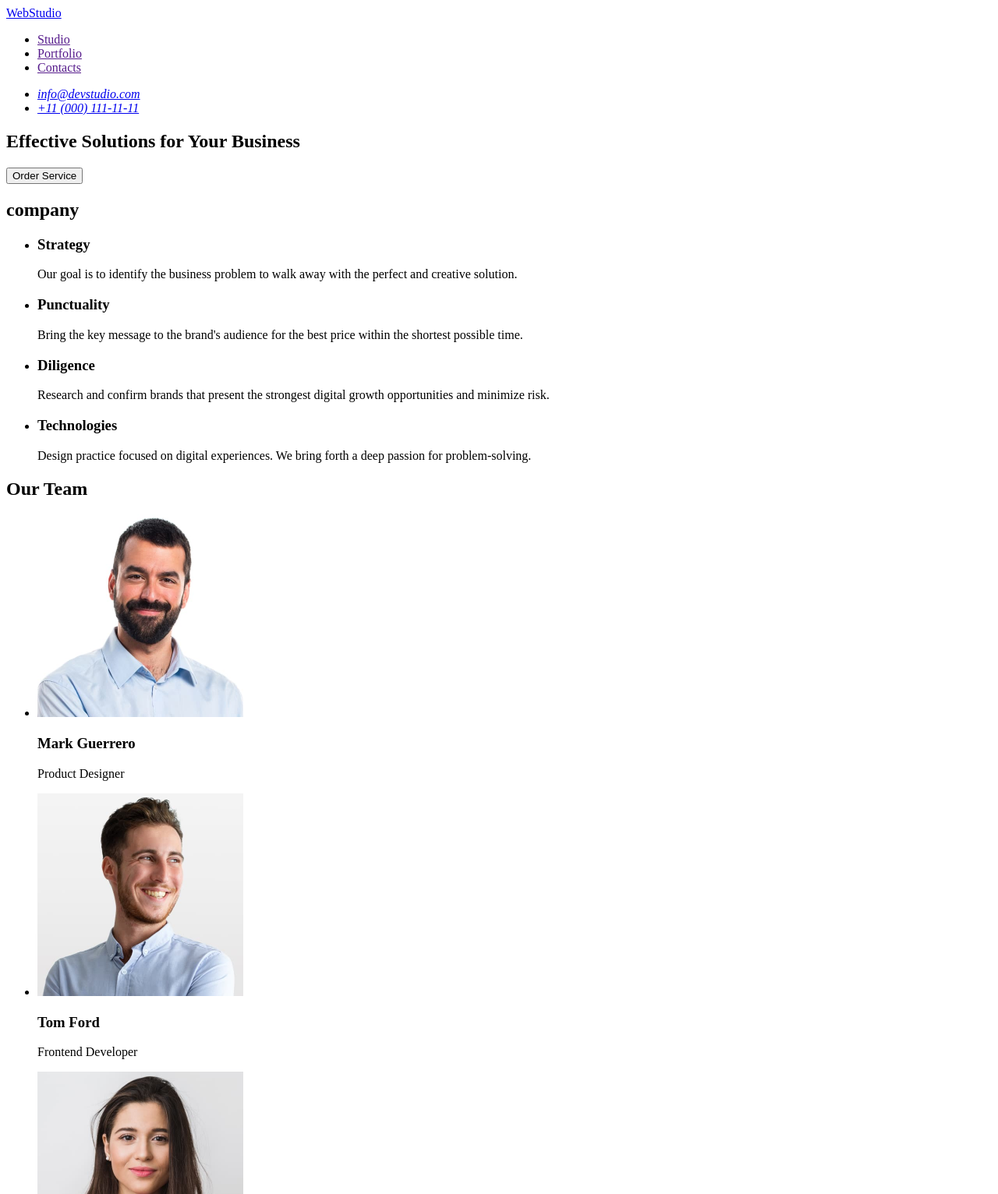
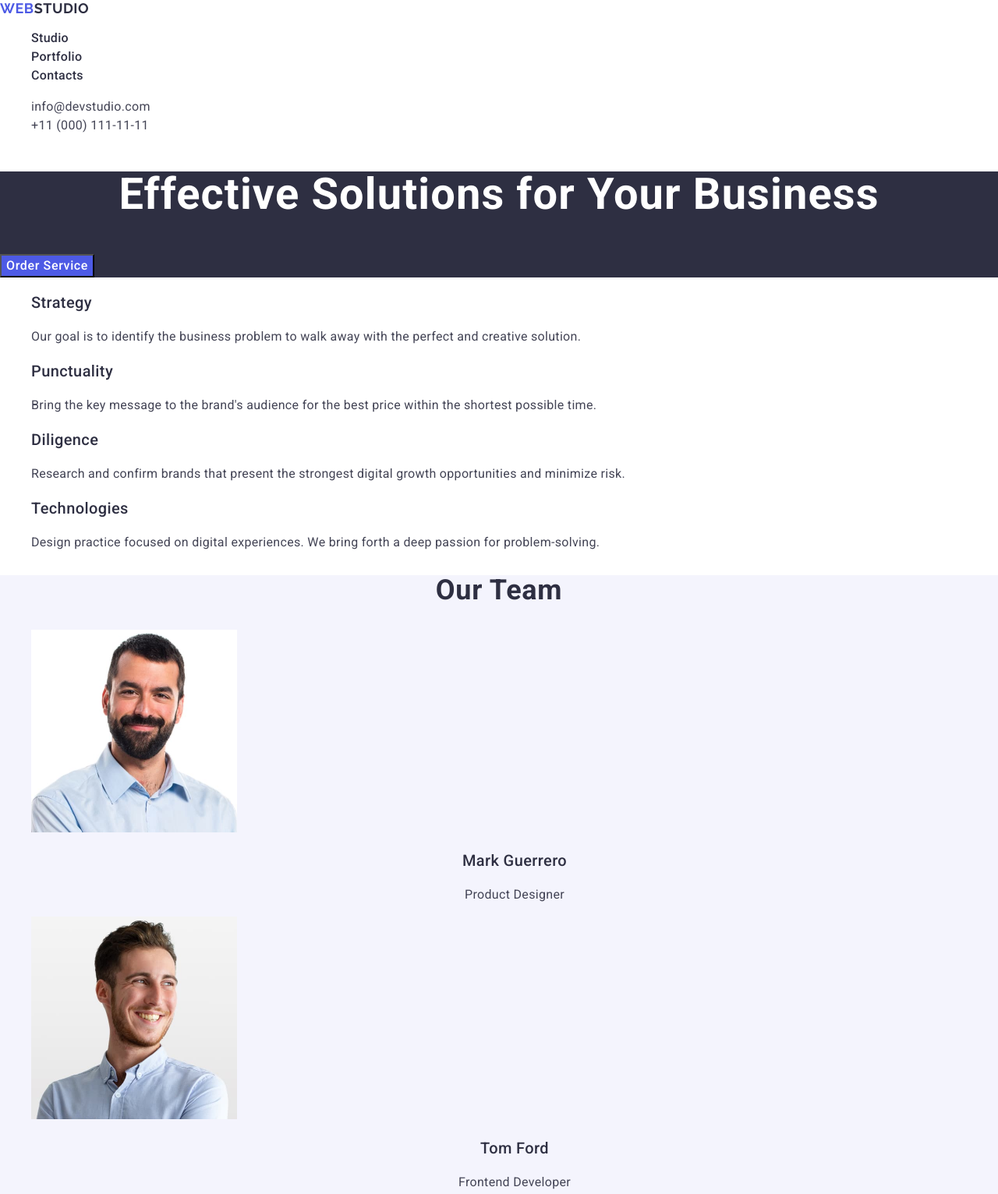
Before and after one commit to artem-ilchuk/goit-markup-hw-02, a plain HTML site: page index.html in a window 1280 px wide. Shown: the top 1532 px of the page at 78% size. Drawn offline with nearby package versions, Linux system fonts and the light colour scheme.

Commit message:
add css styles

```diff
--- /dev/null
+++ b/css/styles.css
@@ -0,0 +1,222 @@
+body {
+  font-family: "Roboto", sans-serif;
+  color: #434455;
+  background-color: #fff;
+}
+
+ul,
+ol {
+  list-style-type: none;
+}
+
+a {
+  text-decoration: none;
+}
+
+/* ----------HEADER-------- */
+
+.logo {
+  font-family: "Raleway", sans-serif;
+  font-weight: 700;
+  font-size: 18px;
+  line-height: 1.17;
+  letter-spacing: 0.03em;
+  text-transform: uppercase;
+  color: #4d5ae5;
+}
+
+.header-logo .logo-part {
+  color: #2e2f42;
+}
+
+.nav-link {
+  font-weight: 500;
+  font-size: 16px;
+  line-height: 1.5;
+  letter-spacing: 0.02em;
+  color: #2e2f42;
+}
+
+.address-link:hover,
+.address-link:focus,
+.nav-link:hover,
+.nav-link:focus {
+  color: #404bbf;
+}
+
+.address {
+  font-style: normal;
+}
+
+.address-link {
+  font-size: 16px;
+  line-height: 1.5;
+  letter-spacing: 0.02em;
+  color: #434455;
+}
+
+/* ------------------------ */
+
+/* ----------HERO---------- */
+
+.hero {
+  background-color: #2e2f42;
+}
+
+.hero-title {
+  font-size: 56px;
+  line-height: 1.07;
+  letter-spacing: 0.02em;
+  text-align: center;
+  color: #fff;
+}
+
+.hero-button {
+  font-weight: 500;
+  font-size: 16px;
+  line-height: 1.5;
+  letter-spacing: 0.04em;
+  background-color: #4d5ae5;
+  color: #fff;
+}
+
+.hero-button:hover,
+.hero-button:focus {
+  cursor: pointer;
+  background-color: #404bbf;
+}
+
+/* --------------------------- */
+
+/* ----------COMPANY---------- */
+
+.company {
+}
+
+.visually-hidden {
+  position: absolute;
+  width: 1px;
+  height: 1px;
+  margin: -1px;
+  border: 0;
+  padding: 0;
+  white-space: nowrap;
+  overflow: hidden;
+}
+.company-list {
+}
+
+.company-item {
+}
+
+.company-subtitle {
+  font-weight: 500;
+  font-size: 20px;
+  line-height: 1.2;
+  letter-spacing: 0.02em;
+  color: #2e2f42;
+}
+
+.company-text {
+  font-size: 16px;
+  line-height: 1.5;
+  letter-spacing: 0.02em;
+}
+
+/* --------------------------- */
+
+/* ----------OUR TEAM---------- */
+
+.team {
+  background-color: #f4f4fd;
+}
+
+.team-title {
+  font-size: 36px;
+  line-height: 1.11;
+  letter-spacing: 0.02em;
+  text-align: center;
+  color: #2e2f42;
+}
+
+.team-list {
+}
+
+.team-item {
+}
+
+.team-image {
+}
+
+.team-subtitle {
+  font-weight: 500;
+  font-size: 20px;
+  line-height: 1.2;
+  letter-spacing: 0.02em;
+  text-align: center;
+  color: #2e2f42;
+}
+
+.team-text {
+  font-size: 16px;
+  line-height: 1.5;
+  letter-spacing: 0.02em;
+  text-align: center;
+}
+
+/* --------------------------- */
+
+/* -------PORTFOLIO----------- */
+
+.portfolio {
+}
+
+.portfolio-title {
+  font-size: 36px;
+  line-height: 1.11;
+  letter-spacing: 0.02em;
+  text-align: center;
+  color: #2e2f42;
+}
+
+.portfolio-list {
+}
+
+.portfolio-item {
+}
+
+.portfolio-image {
+}
+
+.portfolio-subtitle {
+  font-weight: 500;
+  font-size: 20px;
+  line-height: 1.2;
+  letter-spacing: 0.02em;
+  color: #2e2f42;
+}
+
+.portfolio-text {
+  font-size: 16px;
+  line-height: 1.5;
+  letter-spacing: 0.02em;
+}
+
+/* --------------------------- */
+/* ----------FOOTER----------- */
+.footer {
+  background-color: #2e2f42;
+}
+
+.footer-logo .logo-part {
+  color: #f4f4fd;
+}
+
+.footer-text {
+  font-size: 16px;
+  line-height: 1.5;
+  letter-spacing: 0.02em;
+  color: #f4f4fd;
+}
+
+/* --------------------------- */
--- a/index.html
+++ b/index.html
@@ -5,93 +5,153 @@
     <meta charset="UTF-8">
     <meta name="viewport" content="width=device-width, initial-scale=1.0">
     <title>WebStudio</title>
+
+    <link rel="stylesheet" href="https://cdnjs.cloudflare.com/ajax/libs/modern-normalize/2.0.0/modern-normalize.min.css"
+        integrity="sha512-4xo8blKMVCiXpTaLzQSLSw3KFOVPWhm/TRtuPVc4WG6kUgjH6J03IBuG7JZPkcWMxJ5huwaBpOpnwYElP/m6wg=="
+        crossorigin="anonymous" referrerpolicy="no-referrer" />
+
+
+    <link rel="preconnect" href="https://fonts.googleapis.com">
+    <link rel="preconnect" href="https://fonts.gstatic.com" crossorigin>
+    <link href="https://fonts.googleapis.com/css2?family=Raleway:wght@700&family=Roboto:wght@400;500;700&display=swap"
+        rel="stylesheet" />
+
+    <link rel="stylesheet" href="./css/styles.css" />
 </head>
 
 <body>
-    <!-- This is header part-->
-    <header>
-        <nav>
-            <a href="./index.html">WebStudio</a>
-            <ul>
-                <li><a href="">Studio</a></li>
-                <li><a href="">Portfolio</a></li>
-                <li><a href="">Contacts</a></li>
+    <header class="page-header">
+        <nav class="header-nav">
+            <a class="logo header-logo" href="./index.html">Web<span class="logo-part">Studio</span></a>
+            <ul class="nav-list">
+                <li class="nav-item"><a class="nav-link" href="./index.html">Studio</a></li>
+                <li class="nav-item"><a class="nav-link" href="">Portfolio</a></li>
+                <li class="nav-item"><a class="nav-link" href="">Contacts</a></li>
             </ul>
         </nav>
 
-        <address>
+        <address class="address">
             <ul>
-                <li><a href="mailto:info@devstudio.com">info@devstudio.com</a></li>
-                <li><a href="tel:+110001111111">+11 (000) 111-11-11</a></li>
+                <li class="adress-item"><a class="address-link" href="mailto:info@devstudio.com">info@devstudio.com</a>
+                </li>
+                <li class="adress-item"><a class="address-link" href="tel:+110001111111">+11 (000) 111-11-11</a></li>
             </ul>
         </address>
 
     </header>
 
-    <!--This is main part-->
-    <main>
-        <section>
-            <h1>Effective Solutions for Your Business</h1>
-            <button type="button">Order Service</button>
+    <main class="main">
+        <section class="hero">
+            <h1 class="hero-title">Effective Solutions for Your Business</h1>
+            <button type="button" class="hero-button">Order Service</button>
         </section>
 
-        <section>
-            <h2>company</h2>
-            <ul>
-                <li>
-                    <h3>Strategy</h3>
-                    <p>Our goal is to identify the business problem to walk away with the perfect and creative solution.
+        <section class="company">
+            <h2 class="visually-hidden">company</h2>
+            <ul class="company-list">
+                <li class="company-item">
+                    <h3 class="company-subtitle">Strategy</h3>
+                    <p class="company-text">Our goal is to identify the business problem to walk away with the perfect
+                        and creative solution.
                     </p>
                 </li>
-                <li>
-                    <h3>Punctuality</h3>
-                    <p>Bring the key message to the brand's audience for the best price within the shortest possible
+                <li class="company-item">
+                    <h3 class="company-subtitle">Punctuality</h3>
+                    <p class="company-text">Bring the key message to the brand's audience for the best price within the
+                        shortest possible
                         time.</p>
                 </li>
-                <li>
-                    <h3>Diligence</h3>
-                    <p>Research and confirm brands that present the strongest digital growth opportunities and minimize
+                <li class="company-item">
+                    <h3 class="company-subtitle">Diligence</h3>
+                    <p class="company-text">Research and confirm brands that present the strongest digital growth
+                        opportunities and minimize
                         risk.</p>
                 </li>
-                <li>
-                    <h3>Technologies</h3>
-                    <p>Design practice focused on digital experiences. We bring forth a deep passion for
+                <li class="company-item">
+                    <h3 class="company-subtitle">Technologies</h3>
+                    <p class="company-text">Design practice focused on digital experiences. We bring forth a deep
+                        passion for
                         problem-solving.</p>
                 </li>
             </ul>
         </section>
 
-        <section>
-            <h2>Our Team</h2>
-            <ul>
-                <li>
-                    <img src="./images/MarkGuerrero.jpg" alt="A photo of Mark Guerrero" width="264" height="260" />
-                    <h3>Mark Guerrero</h3>
-                    <p>Product Designer</p>
+        <section class="team">
+            <h2 class="team-title">Our Team</h2>
+            <ul class="team-list">
+                <li class="team-item">
+                    <img src="./images/team/MarkGuerrero.jpg" alt="A photo of Mark Guerrero" width="264" height="260"
+                        class="team-image" />
+                    <h3 class="team-subtitle">Mark Guerrero</h3>
+                    <p class="team-text">Product Designer</p>
                 </li>
-                <li>
-                    <img src="./images/TomFord.jpg" alt="A photo of Tom Ford" width="264" height="260" />
-                    <h3>Tom Ford</h3>
-                    <p>Frontend Developer</p>
+                <li class="team-item">
+                    <img src="./images/team/TomFord.jpg" alt="A photo of Tom Ford" width="264" height="260"
+                        class="team-image" />
+                    <h3 class="team-subtitle">Tom Ford</h3>
+                    <p class="team-text">Frontend Developer</p>
                 </li>
-                <li>
-                    <img src="./images/CamilaGarcia.jpg" alt="A photo Camila Garcia" width="264" height="260" />
-                    <h3>Camila Garcia</h3>
-                    <p>Marketing</p>
+                <li class="team-item">
+                    <img src="./images/team/CamilaGarcia.jpg" alt="A photo Camila Garcia" width="264" height="260"
+                        class="team-image" />
+                    <h3 class="team-subtitle">Camila Garcia</h3>
+                    <p class="team-text">Marketing</p>
                 </li>
-                <li>
-                    <img src="./images/DanielWilson.jpg" alt="A photo of Daniel Wilson" width="264" height="260" />
-                    <h3>Daniel Wilson</h3>
-                    <p>UI Designer</p>
+                <li class="team-item">
+                    <img src="./images/team/DanielWilson.jpg" alt="A photo of Daniel Wilson" width="264" height="260"
+                        class="team-image" />
+                    <h3 class="team-subtitle">Daniel Wilson</h3>
+                    <p class="team-text">UI Designer</p>
+                </li>
+            </ul>
+        </section>
+
+        <section class="portfolio">
+            <h2 class="portfolio-title">Our Portfolio</h2>
+            <ul class="portfolio-list">
+                <li class="portfolio-item">
+                    <img src="./images/portfolio/image1.jpg" alt="Mobile application" width="360" height="300"
+                        class="portfolio-image">
+                    <h3 class="portfolio-subtitle">Banking App</h3>
+                    <p class="portfolio-text">App</p>
+                </li>
+                <li class="portfolio-item">
+                    <img src="./images/portfolio/image2.jpg" alt="Payment terminal" width="360" height="300"
+                        class="portfolio-image">
+                    <h3 class="portfolio-subtitle">Cashless Payment</h3>
+                    <p class="portfolio-text">Marketing</p>
+                </li>
+                <li class="portfolio-item">
+                    <img src="./images/portfolio/image3.jpg" alt="Laptop" width="360" height="300"
+                        class="portfolio-image">
+                    <h3 class="portfolio-subtitle">Meditation App</h3>
+                    <p class="portfolio-text">App</p>
+                </li>
+                <li class="portfolio-item">
+                    <img src="./images/portfolio/image4.jpg" alt="Car" width="360" height="300" class="portfolio-image">
+                    <h3 class="portfolio-subtitle">Taxi Service</h3>
+                    <p class="portfolio-text">Marketing</p>
+                </li>
+                <li class="portfolio-item">
+                    <img src="./images/portfolio/image5.jpg" alt="Cellphone" width="360" height="300"
+                        class="portfolio-image">
+                    <h3 class="portfolio-subtitle">Screen Illustrations</h3>
+                    <p class="portfolio-text">Design</p>
+                </li>
+                <li class="portfolio-item">
+                    <img src="./images/portfolio/image6.jpg" alt="Young lady" width="360" height="300"
+                        class="portfolio-image">
+                    <h3 class="portfolio-subtitle">Online Courses</h3>
+                    <p class="portfolio-text">Marketing</p>
                 </li>
             </ul>
         </section>
     </main>
 
-    <!--This is footer part-->
-    <footer>
-        <a href="./index.html">WebStudio</a>
-        <p>Increase the flow of customers and sales for your business with digital marketing & growth solutions.</p>
+    <footer class="footer">
+        <a class="logo footer-logo" href="./index.html">Web<span class="logo-part">Studio</span></a>
+        <p class="footer-text">Increase the flow of customers and sales for your business with digital marketing &
+            growth solutions.</p>
     </footer>
 </body>
 
```
Also changed, not shown: images/portfolio/image1.jpg (added), images/portfolio/image2.jpg (added), images/portfolio/image3.jpg (added), images/portfolio/image4.jpg (added), images/portfolio/image5.jpg (added), images/portfolio/image6.jpg (added), images/team/CamilaGarcia.jpg (renamed from images/CamilaGarcia.jpg), images/team/DanielWilson.jpg (renamed from images/DanielWilson.jpg), images/team/MarkGuerrero.jpg (renamed from images/MarkGuerrero.jpg), images/team/TomFord.jpg (renamed from images/TomFord.jpg).
